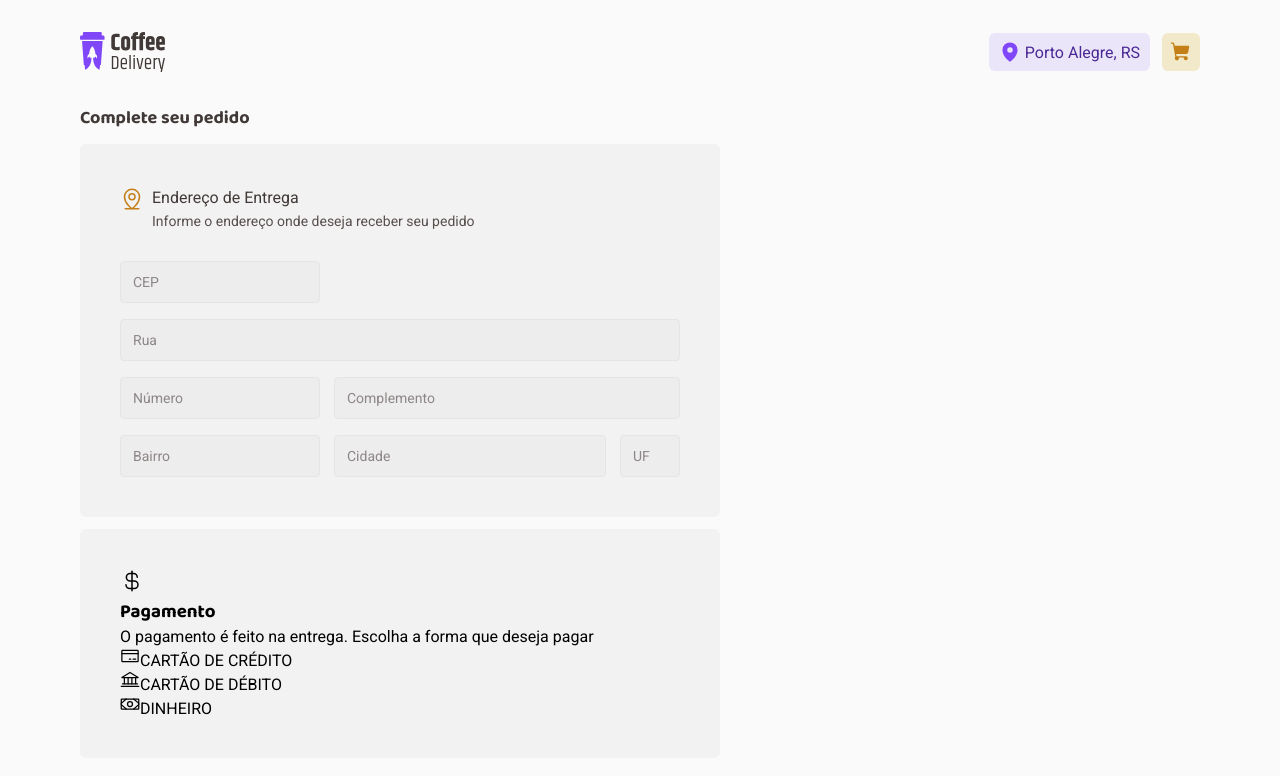
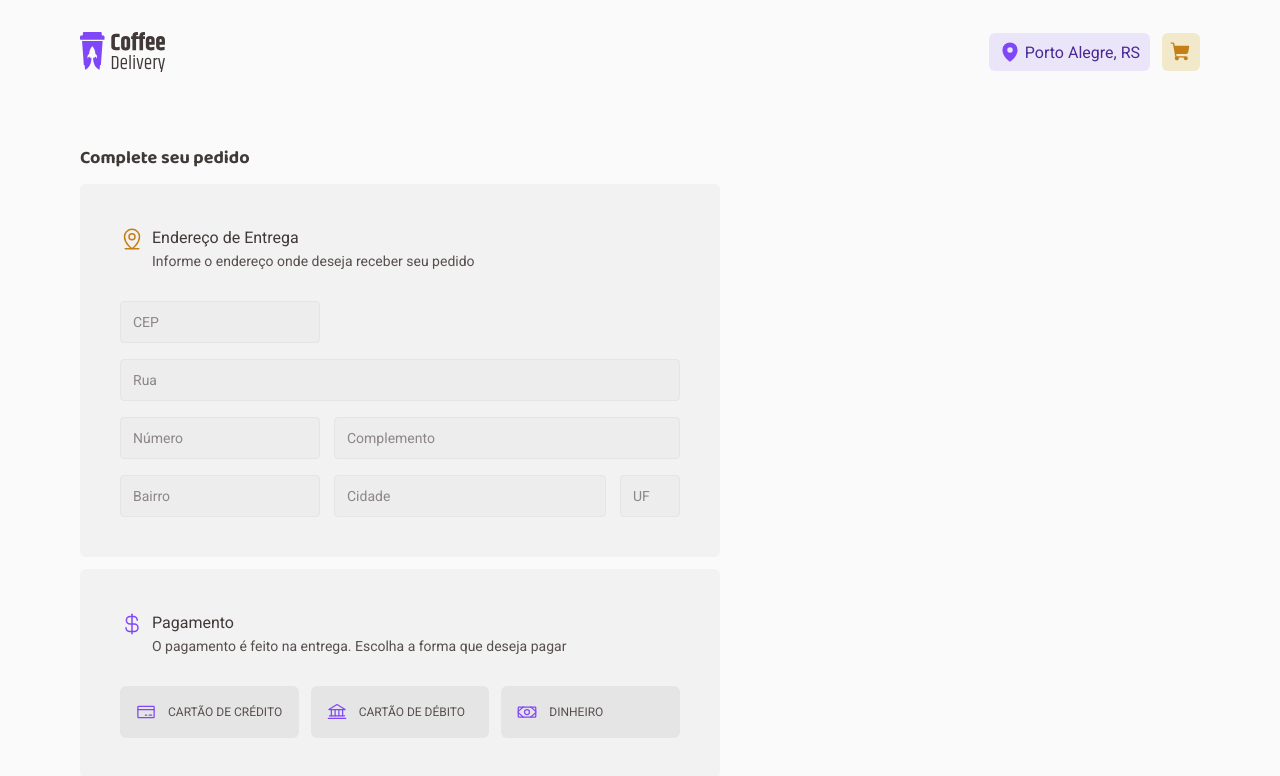
Before and after one commit to Lucariozin/ignite-challenge-coffee-delivery, a React (Vite) app: page /checkout in a window 1280 px wide. Shown: the top 776 px of the page. Built offline with nearby package versions, Linux system fonts and the light colour scheme.

Commit message:
styling the 'payment information container' component.

```diff
--- a/src/pages/Checkout/Checkout.styles.ts
+++ b/src/pages/Checkout/Checkout.styles.ts
@@ -1,6 +1,8 @@
 import styled from 'styled-components'
 
-export const Container = styled.div``
+export const Container = styled.div`
+  margin-top: 2.5rem;
+`
 
 export const LeftColumn = styled.section`
   display: flex;
@@ -118,14 +120,60 @@ export const PaymentInformationContainer = styled.div`
   background-color: ${({ theme }) => theme.palette.gray[200]};
 `
 
-export const PaymentContainer = styled.div``
+export const PaymentContainer = styled.div`
+  display: flex;
+  gap: 0.5rem;
+  margin-bottom: 2rem;
+
+  & svg {
+    margin-top: 0.2rem;
+    color: ${({ theme }) => theme.palette.purple[300]};
+  }
+`
 
 export const PaymentTextContainer = styled.div``
 
-export const PaymentTextTitle = styled.h3``
+export const PaymentTextTitle = styled.h3`
+  font-size: 1rem;
+  font-weight: 400;
+  font-family: 'Roboto', sans-serif;
+  line-height: 1.8rem;
+  color: ${({ theme }) => theme.palette.gray[800]};
+`
 
-export const PaymentTextText = styled.p``
+export const PaymentTextText = styled.p`
+  font-size: 0.875rem;
+  color: ${({ theme }) => theme.palette.gray[700]};
+`
 
-export const PaymentMethodContainer = styled.div``
+export const PaymentMethodContainer = styled.div`
+  display: flex;
+  gap: 0.75rem;
+`
 
-export const PaymentMethodItem = styled.div``
+export const PaymentMethodItem = styled.div`
+  display: flex;
+  align-items: center;
+  gap: 0.75rem;
+
+  width: 100%;
+  height: 3.25rem;
+  padding: 0 1rem;
+  font-size: 0.75rem;
+  color: ${({ theme }) => theme.palette.gray[700]};
+
+  border-radius: 6px;
+  background-color: ${({ theme }) => theme.palette.gray[400]};
+
+  user-select: none;
+  cursor: pointer;
+  transition: background-color 0.2s;
+
+  & svg {
+    color: ${({ theme }) => theme.palette.purple[300]};
+  }
+
+  &:hover {
+    background-color: ${({ theme }) => theme.palette.gray[500]};
+  }
+`
```
